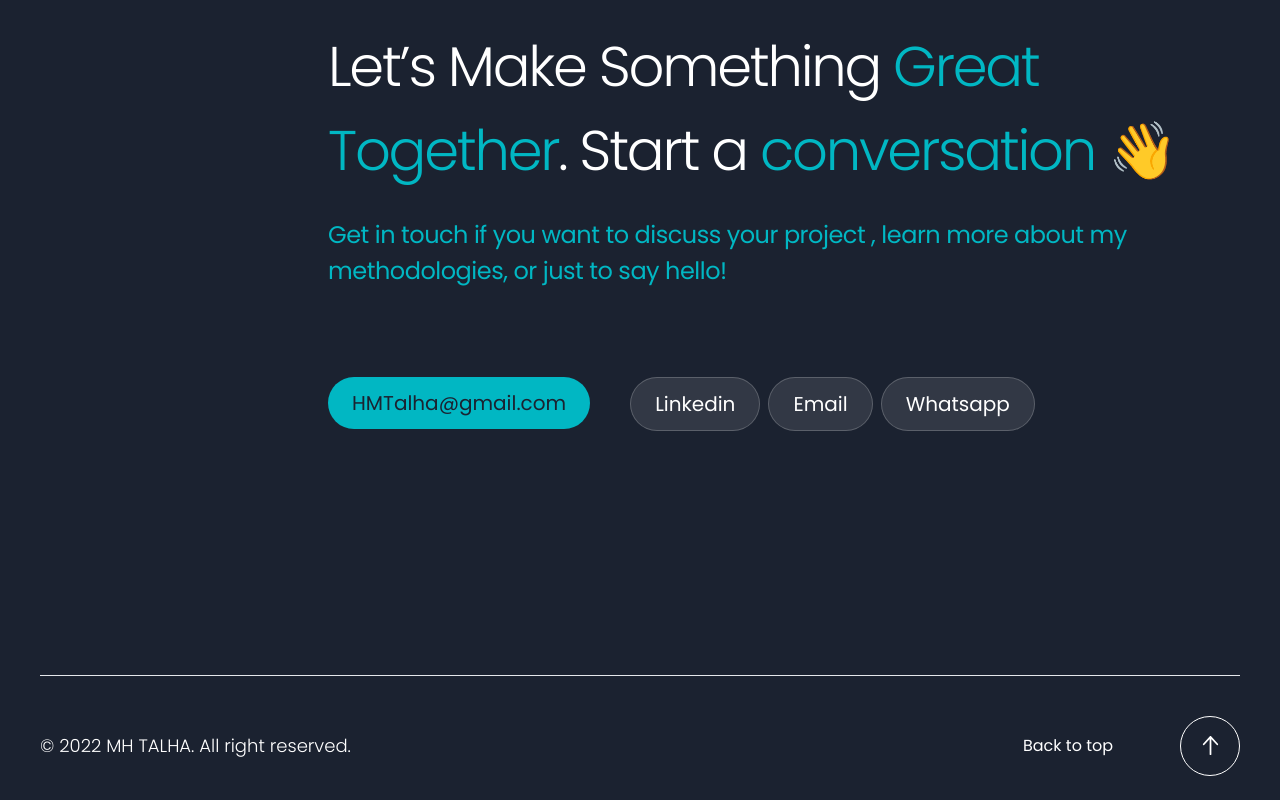
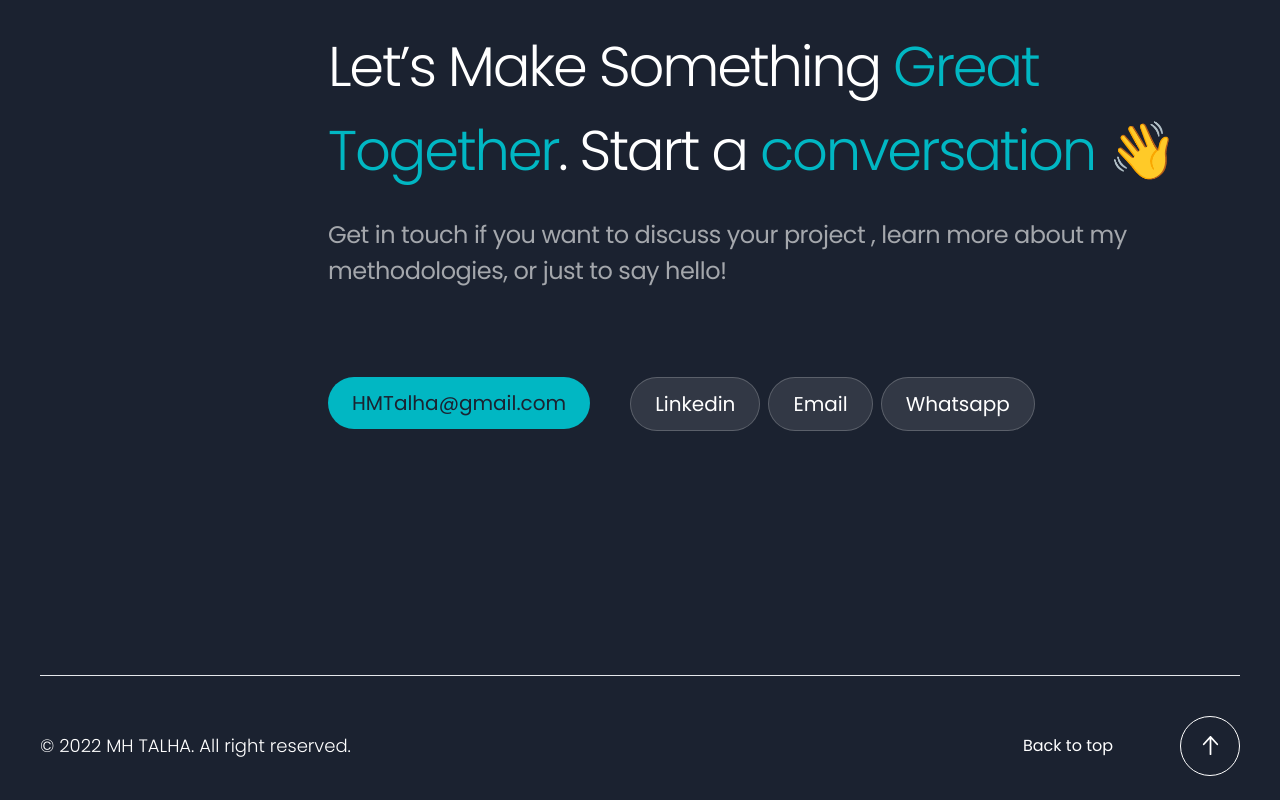
Before and after one commit to usersyedsaad/Project-1-MH-Talha, a React (Vite) app: page / in a window 1280 px wide. Shown: the part 5651-6451 px from the top of the page. Built offline with nearby package versions, Linux system fonts and the light colour scheme.

Commit message:
All ok For now

```diff
--- a/src/Components/ContactMe.jsx
+++ b/src/Components/ContactMe.jsx
@@ -7,7 +7,7 @@ const ContactMe = () => {
 
       <div className='lets-make-etc flex flex-col self-end gap-[24px] w-[76%]' >
         <h6 className='text-white font-[300] leading-normal tracking-[-2.24px] text-[56px] text-left '>Let’s Make Something <span className='text-[#01B7C3]'>Great Together</span>. Start a <span className='text-[#01B7C3]'>conversation</span> 👋</h6>
-        <p className='text-[#01B7C3] text-[24px] leading-normal tracking-[-0.48px]'>Get in touch if you want to discuss your project , learn more about my methodologies, or just to say hello!</p>
+        <p className='text-[#A4A7AC] text-[24px] leading-normal tracking-[-0.48px]'>Get in touch if you want to discuss your project , learn more about my methodologies, or just to say hello!</p>
       <div className='social-links self-start pt-[64px] flex gap-[40px]'>
         <Button buttonTitle="HMTalha@gmail.com" style={{borderRadius: '32px', backgroundColor: '#01B7C3', color:'#1B2230'}}/>
         <span className='flex gap-[8px]'>
```
